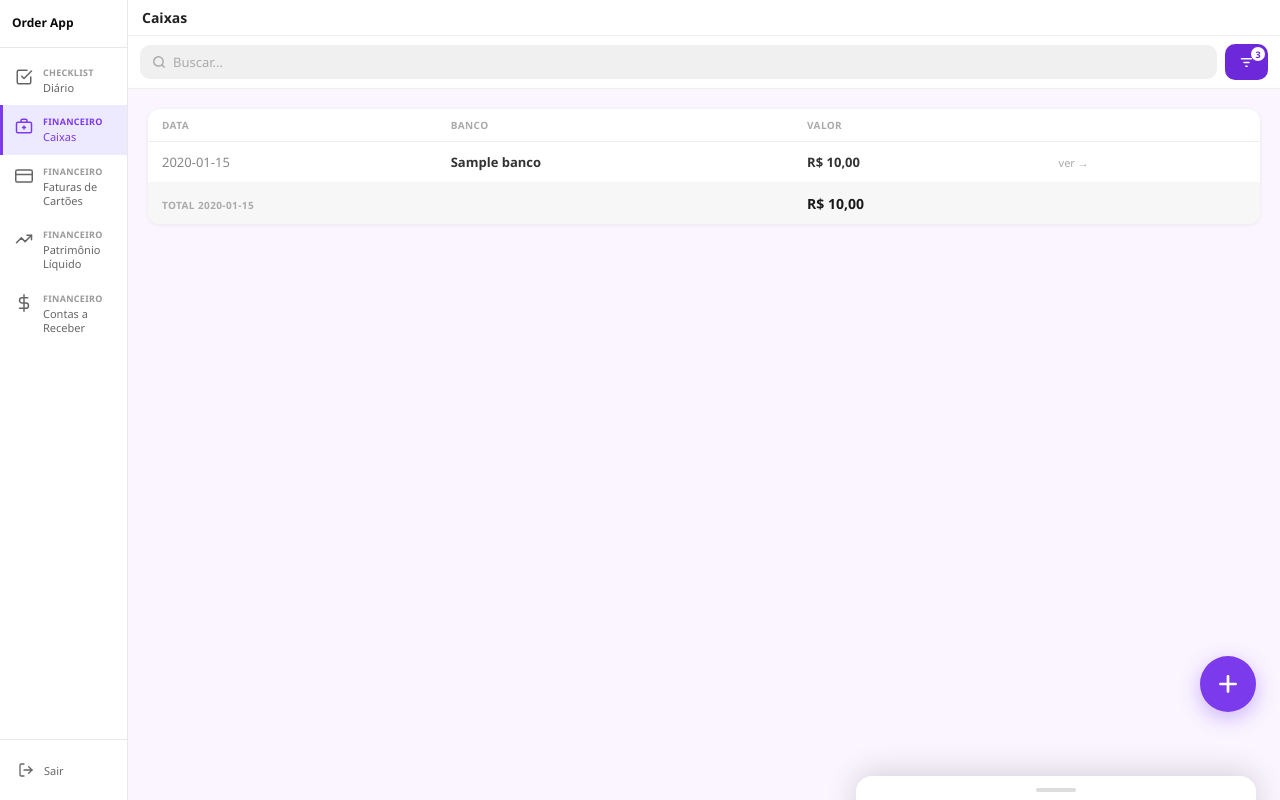
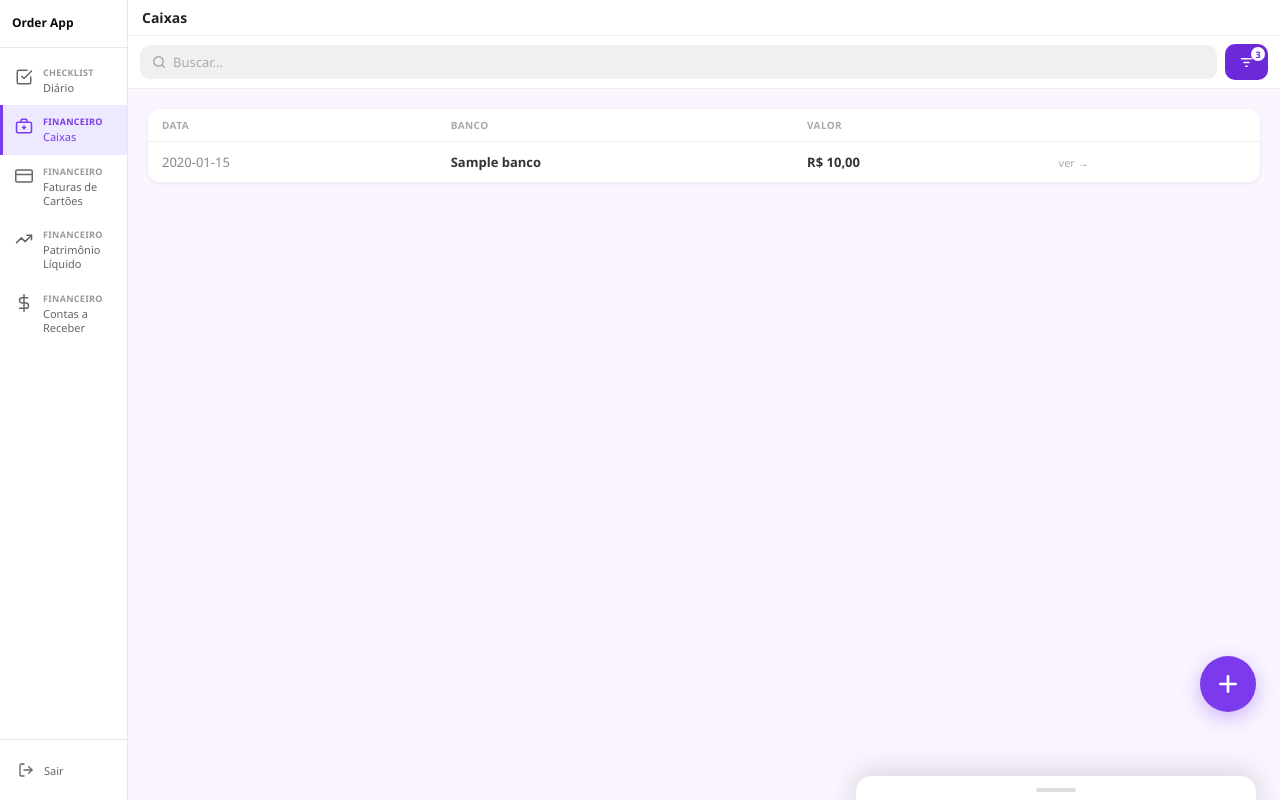
Before and after one commit to DanteDerette/orderapp, a Flask app: template templates/caixas.html in a window 1280 px wide. Run offline with Flask 3, Linux system fonts and the light colour scheme; the template is opened without the code that fills it: most values are stand-ins (such as "Sample title", 1, 10 or a date in 2020).

Commit message:
feat: remove agrupamento por data na lista de caixas

```diff
--- a/templates/caixas.html
+++ b/templates/caixas.html
@@ -204,10 +204,6 @@
                 <td><a class="btn-ver" href="/caixas/{{ c.id }}">ver →</a></td>
               </tr>
               {% endfor %}
-              <tr class="tr-total">
-                <td colspan="2"><span class="total-label">Total {{ dia.data.strftime('%d/%m/%Y') if dia.data else '—' }}</span></td>
-                <td colspan="2"><span class="total-val">R$ {{ dia.total|brl }}</span></td>
-              </tr>
             {% endfor %}
             </tbody>
           </table>
@@ -220,15 +216,11 @@
       <div class="caixa-cards">
         {% if dias %}
           {% for dia in dias %}
-          <div class="dia-header">
-            <span class="dia-header-data">{{ dia.data.strftime('%d/%m/%Y') if dia.data else '—' }}</span>
-            <span class="dia-header-total">R$ {{ dia.total|brl }}</span>
-          </div>
           {% for c in dia.itens %}
           <a class="caixa-card" href="/caixas/{{ c.id }}">
             <div class="caixa-card-banco">{{ c.banco }}</div>
             <div class="caixa-card-bottom">
-              <span class="caixa-card-meta"></span>
+              <span class="caixa-card-meta">{{ c.data.strftime('%d/%m/%Y') if c.data else '—' }}</span>
               <span class="caixa-card-total">R$ {{ c.valor|brl }}</span>
               <span class="caixa-card-ver">Ver</span>
             </div>
```
